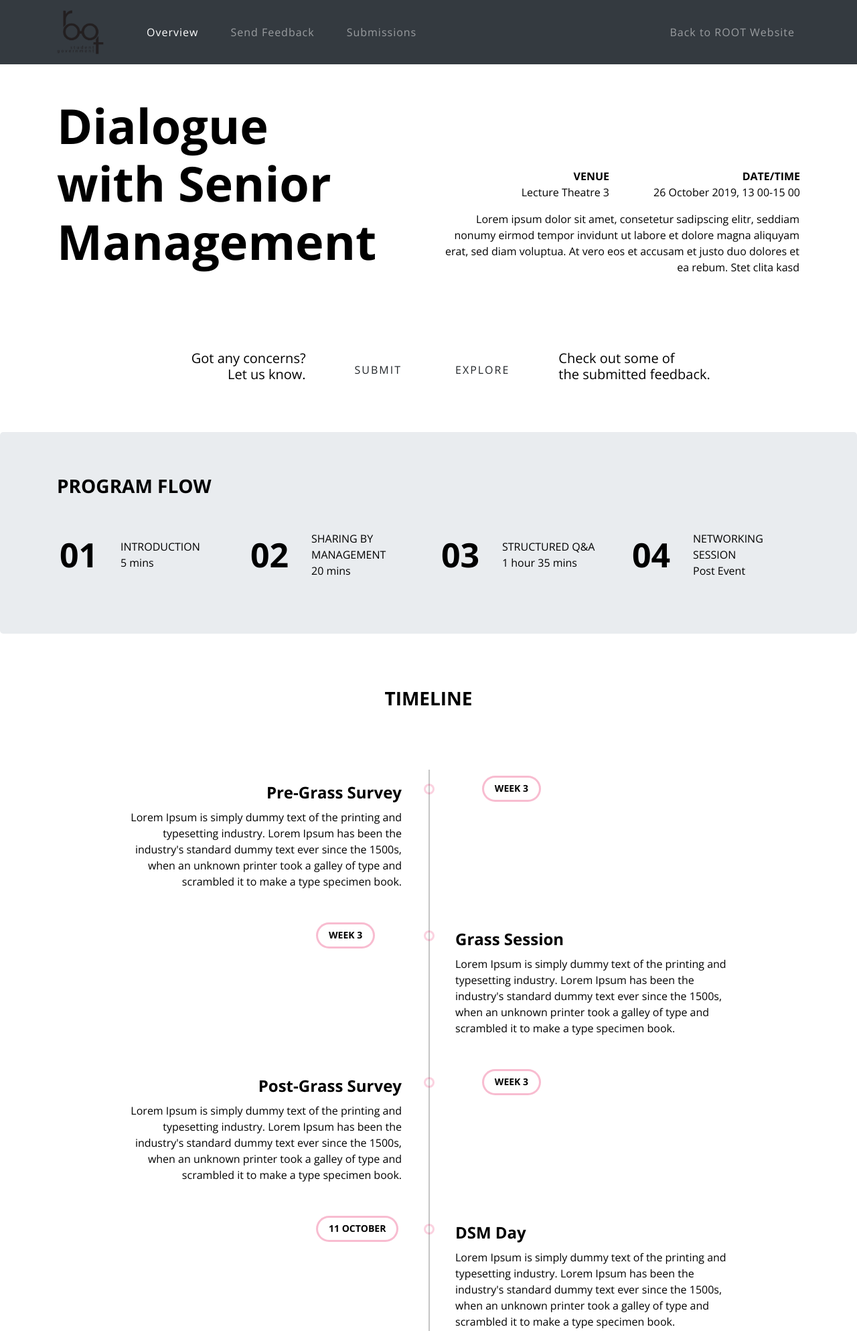
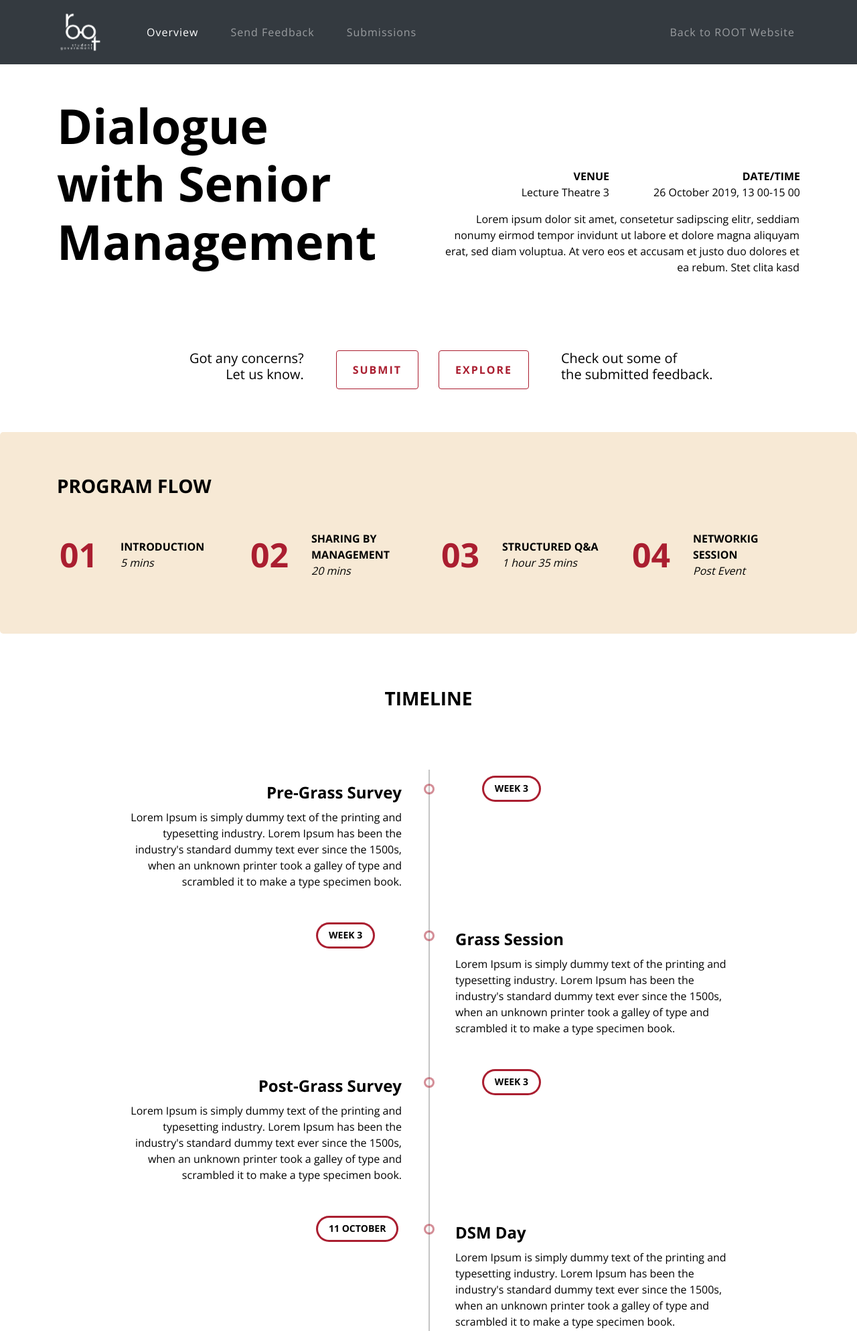
Before and after one commit to shohamc1/root-feedback, a Django app: template feedback/templates/DSMOverview.html in a window 1280 px wide. Shown: the top 1987 px of the page at 67% size. Run offline with Django 3.2, Linux system fonts and the light colour scheme; the template is opened without the code that fills it, so the values that code supplies are empty; some libraries are stand-ins or nearby versions.

Commit message:
css and html updates, added 2 .pngs

```diff
--- a/feedback/feedbackpage/static/css/overview/style.css
+++ b/feedback/feedbackpage/static/css/overview/style.css
@@ -20,6 +20,18 @@ h1 {
 .btn {
     font-family: Open Sans;
     letter-spacing: 2px;
+}
+
+.btn-red-outline {
+  background-color: #fff;
+  color: #aa1e30;
+  border: 1.5px solid #aa1e30;
+}
+
+.btn-red-outline:hover {
+  background-color: #aa1e3060;
+  color: #fff;
+  border: 1.5px solid #aa1e3060;
 }
 
 .nav-link {
@@ -45,12 +57,14 @@ h1 {
 
 .jumbotron {
     width: 100%;
+    background-color: #f7e9d5;
 }
 
 .PFNo {
     font-size: 50px;
     font-weight: bold;
     text-align: center;
+    color: #aa1e30;
 }
 
 @media (min-width: 34em) {
@@ -149,7 +163,8 @@ h1 {
   right:-6px;
   /* background:rgba(233,33,99,1); */
   border-radius:50%;
-  box-shadow:0 0 0 3px rgba(233,33,99,0.2);
+  /* box-shadow:0 0 0 3px rgba(233,33,99,0.2); */
+  box-shadow:0 0 0 3px #aa1e3080
 }
 .timeline ul li:nth-child(even):before
 {
@@ -161,7 +176,8 @@ h1 {
   left:-4px;
   /* background:rgba(233,33,99,1); */
   border-radius:50%;
-  box-shadow:0 0 0 3px rgba(233,33,99,0.2);
+  /* box-shadow:0 0 0 3px rgba(233,33,99,0.2); */
+  box-shadow:0 0 0 3px #aa1e3080
 }
 .timeline ul li h3{
   padding:0;
@@ -189,7 +205,8 @@ h1 {
   /* color:#fff; */
   color: #000;
   border-radius:18px;
-  box-shadow:0 0 0 3px rgba(233,33,99,0.3);
+  /* box-shadow:0 0 0 3px rgba(233,33,99,0.3); */
+  box-shadow:0 0 0 3px #aa1e30
 }
 .timeline ul li:nth-child(even) .time
 {
@@ -202,7 +219,8 @@ h1 {
   /* color:#fff; */
   color: #000;
   border-radius:18px;
-  box-shadow:0 0 0 3px rgba(233,33,99,0.3);
+  /* box-shadow:0 0 0 3px rgba(233,33,99,0.3); */
+  box-shadow:0 0 0 3px #aa1e30
 }
 @media(max-width:1000px)
 {
--- a/feedback/templates/DSMOverview.html
+++ b/feedback/templates/DSMOverview.html
@@ -19,8 +19,8 @@
         <span class="navbar-toggler-icon"></span>
       </button>
       <div class="collapse navbar-collapse" id="navbarTogglerDemo01">
-        <a class="navbar-brand pr-4" href="#">
-          <img src="{% static 'images/root_logo.png' %}" alt="" width="70">
+        <a class="navbar-brand pr-4" href="https://www.root.sutd.edu.sg">
+          <img src="{% static 'images/root_logo_white.png' %}" alt="" width="70">
         </a>
         <ul class="navbar-nav mr-auto mt-2 mt-lg-0">
           <li class="nav-item active">
@@ -65,14 +65,14 @@
             <h5 class="text-right">Got any concerns?<br/>Let us know.</h5>
           </div>
           <div class="">
-            <a type="button" class="btn btn-red py-3 px-4 text-uppercase" href="/main" role="button">Submit</a>
+            <a class="btn btn-red-outline py-3 px-4 text-uppercase font-weight-bold" href="/main">Submit</a>
           </div>
         </div>
       </div>
       <div class="col-12 col-lg-6 py-3">
         <div class="d-flex justify-content-start">
           <div class="">
-            <a type="button" class="btn btn-red py-3 px-4 text-uppercase" href="/submissions" role="button">Explore</a>
+            <a class="btn btn-red-outline py-3 px-4 text-uppercase font-weight-bold" href="/submissions">Explore</a>
           </div>
           <div class="pl-5">
             <h5 class="text-left">Check out some of<br/>the submitted feedback.</h5>
@@ -92,25 +92,25 @@
         <div class="col-12 col-md-6 col-lg-3 py-3">
           <div class="row align-items-center">
             <div class="col-4 PFNo">01</div>
-            <div class="col-8">INTRODUCTION<br>5 mins</div>
+            <div class="col-8"><span class="text-uppercase font-weight-bold">Introduction</span><br><em>5 mins</em></div>
           </div>
         </div>
         <div class="col-12 col-md-6 col-lg-3 py-3">
           <div class="row align-items-center">
             <div class="col-4 PFNo">02</div>
-            <div class="col-8">SHARING BY MANAGEMENT<br>20 mins</div>
+            <div class="col-8"><span class="text-uppercase font-weight-bold">Sharing by Management</span><br><em>20 mins</em></div>
           </div>
         </div>
         <div class="col-12 col-md-6 col-lg-3 py-3">
           <div class="row align-items-center">
             <div class="col-4 PFNo">03</div>
-            <div class="col-8">STRUCTURED Q&A<br>1 hour 35 mins</div>
+            <div class="col-8"><span class="text-uppercase font-weight-bold">Structured Q&A</span><br><em>1 hour 35 mins</em></div>
           </div>
         </div>
         <div class="col-12 col-md-6 col-lg-3 py-3">
           <div class="row align-items-center">
             <div class="col-4 PFNo">04</div>
-            <div class="col-8">NETWORKING SESSION<br>Post Event</div>
+            <div class="col-8"><span class="text-uppercase font-weight-bold">Networkig Session</span><br><em>Post Event</em></div>
           </div>
         </div>
       </div>
```
Also changed, not shown: feedback/feedbackpage/static/css/submissions/style.css (+19 -0 lines), feedback/templates/main.html (+4 -4 lines), feedback/templates/submissions.html (+4 -4 lines), feedback/feedbackpage/static/images/history_beige.png (added), feedback/feedbackpage/static/images/in_progress_beige.png (added), feedback/feedbackpage/static/images/root_logo_white.png (renamed from feedback/feedbackpage/static/images/root white.png).
